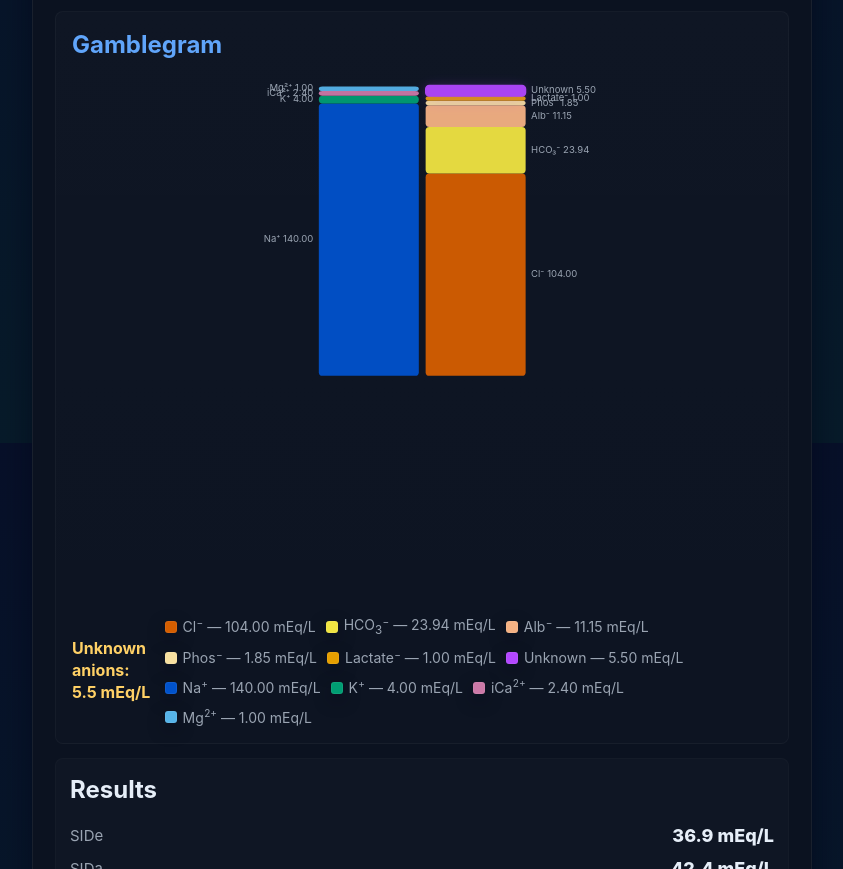
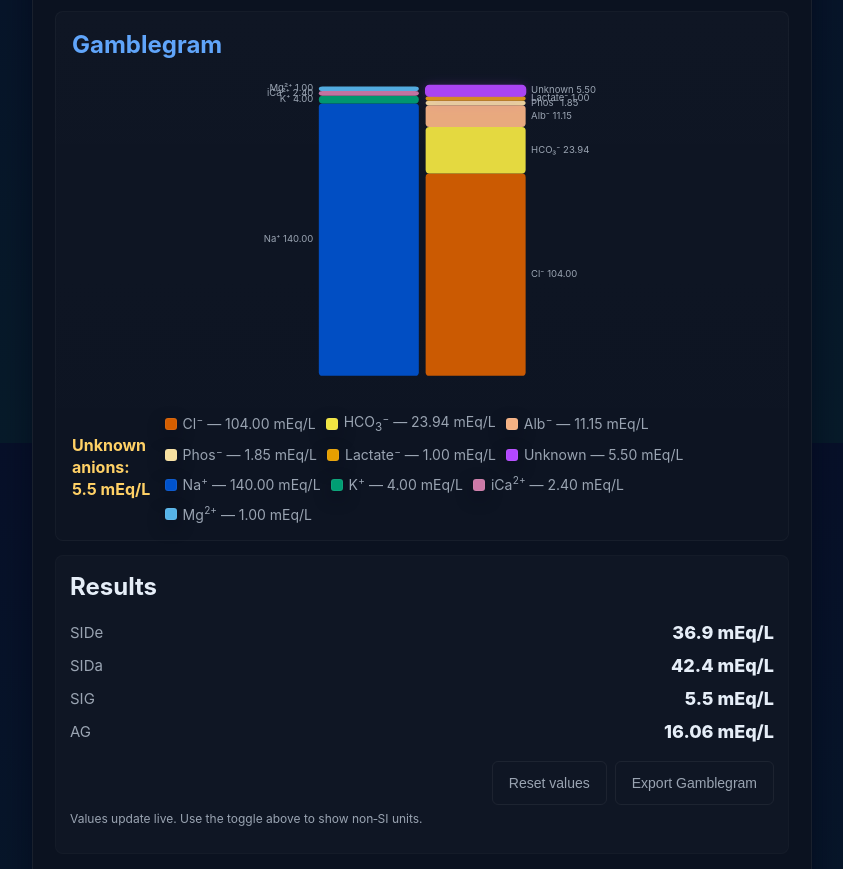
Before and after one commit to axmukund/stewart_acid_base_calc, a plain HTML site: page index.html in a window 1280 px wide. Shown: the part 1157-2026 px from the top of the page, without its empty margins (218-1061 px from the left). Drawn offline with nearby package versions, Linux system fonts and the light colour scheme.

Commit message:
UI: revert 66vh to mobile-only, restore responsive desktop sizing

```diff
--- a/style.css
+++ b/style.css
@@ -157,7 +157,7 @@ select.unit-select option { color: inherit; }
   border-radius: 8px; border: 1px solid rgba(255,255,255,0.03);
 }
 .gamblegram h2 { margin: 0 0 8px; color: var(--accent); }
-.gg-canvas { display: flex; justify-content: center; align-items: flex-start; height: 66vh; max-height: 66vh; }
+.gg-canvas { display: flex; justify-content: center; align-items: flex-start; }
 svg#gg-svg { width: 100%; height: auto; display: block; transition: opacity 240ms ease; touch-action: none; }
 svg text.gg-val { fill: var(--gg-label); font-weight: 400; pointer-events: none; }
 svg text.gg-name { fill: var(--gg-label); font-weight: 400; pointer-events: none; }
@@ -252,6 +252,7 @@ body.light svg.focused rect.gg-rect:not(.active) {
   h1 { font-size: 20px; }
   label { font-size: 16px; }
   label .ion-label { font-weight: 700; }
+  .gg-canvas { height: 66vh; max-height: 66vh; }
   input[type="number"] { width: 100%; font-size: 16px; }
   .unit-select { margin-left: 0; align-self: flex-start; font-size: 14px; }
   /* visible mobile pickers */
```
